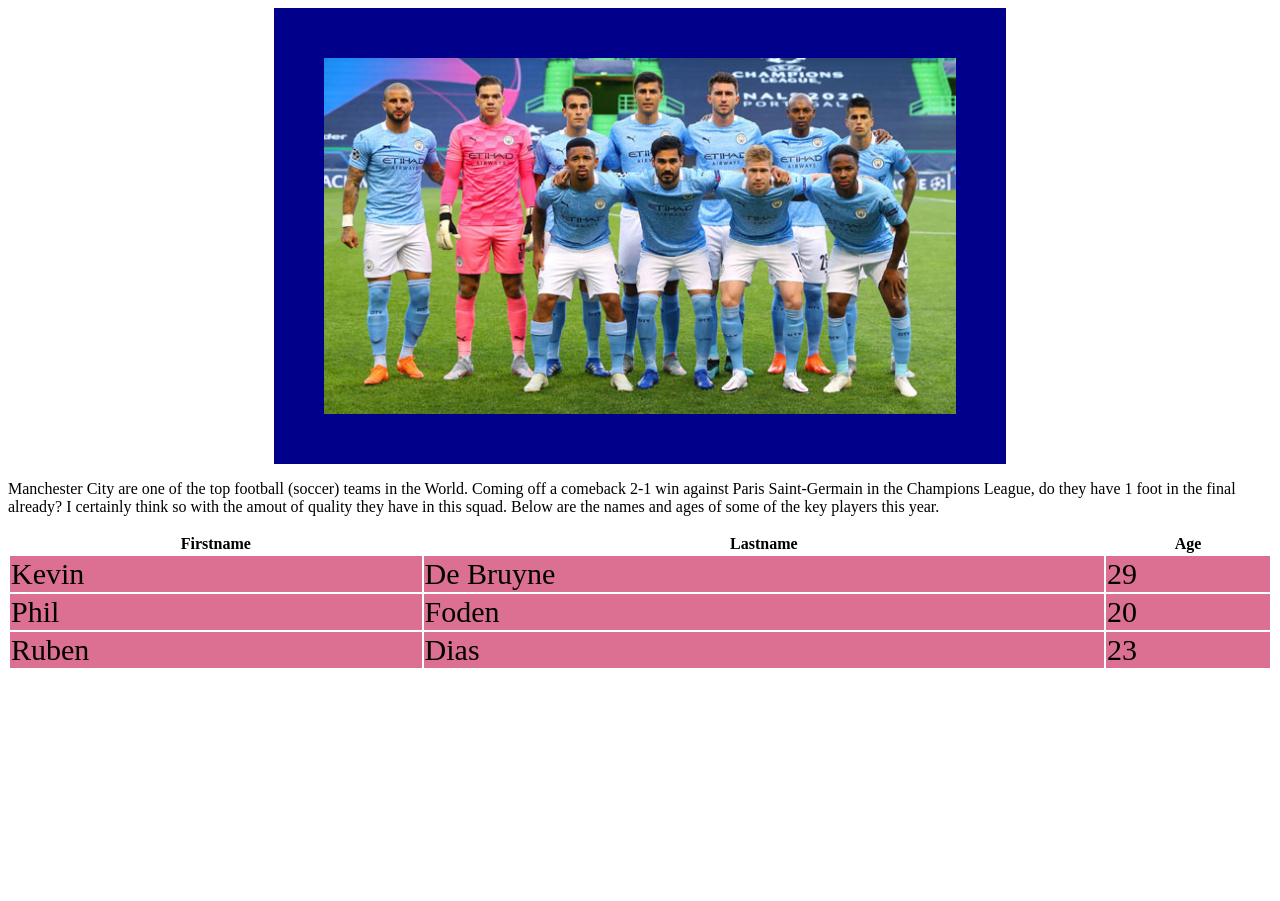
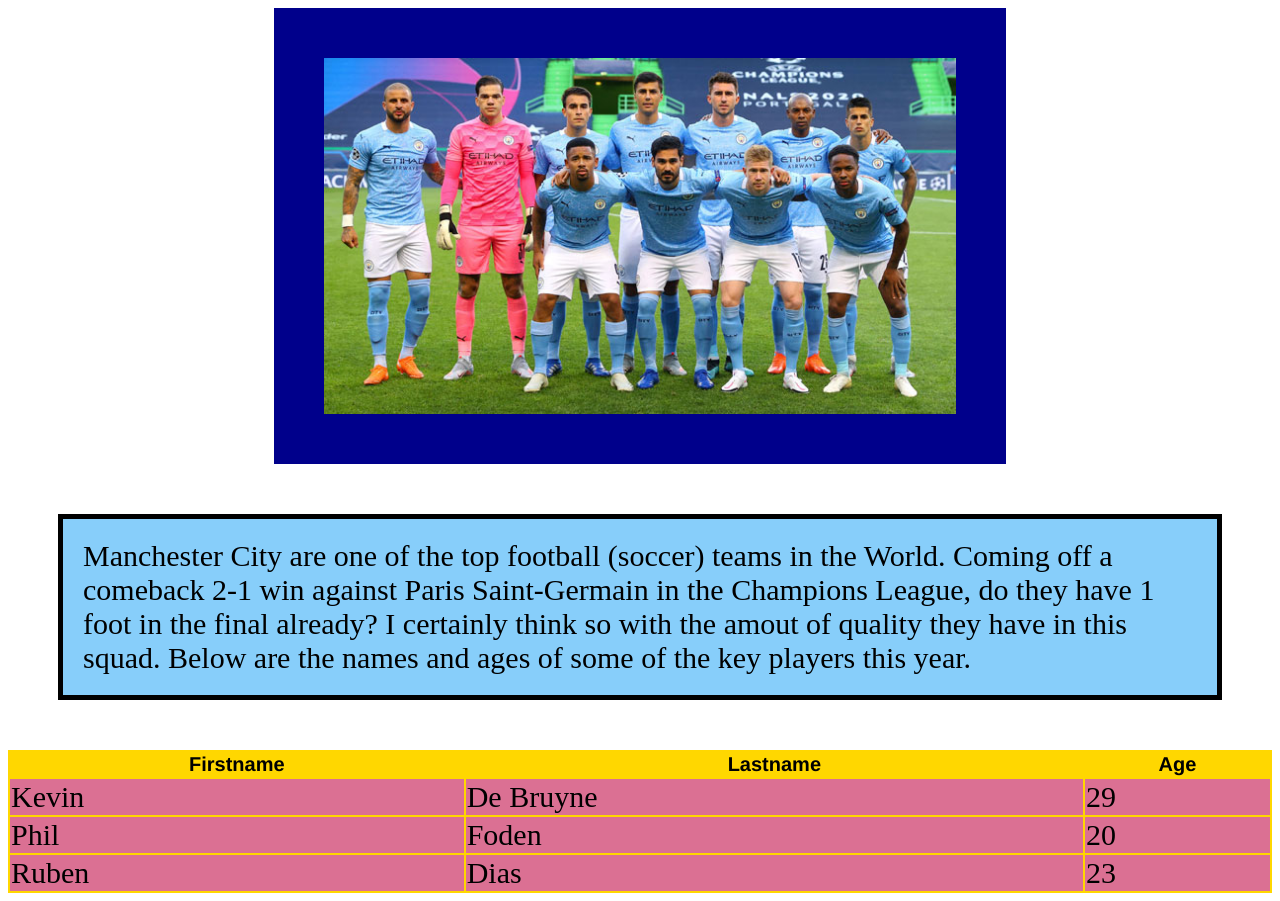
Before and after one commit to Mateo-Ugarte/Unit-4-02, a plain HTML site: page index.html in a window 1280 px wide. Before the commit the page ends 800 px from the top, so only its background shows below. Drawn offline with Linux system fonts and the light colour scheme.

Commit message:
Finishing

```diff
--- a/style.css
+++ b/style.css
@@ -1,5 +1,4 @@
 .myDiv {
-        border: 15px checkered orange;
         background-color: darkblue;
         text-align: center;
         height: 50%;
@@ -13,10 +12,24 @@
         margin-right: auto;
         width: 50%;
       }
-
 .tr {
        background-color: palevioletred;
        font-size: 30px;
-
-
+       font-family: 'Times New Roman', Times, serif;
 }
+.table {
+       font-family: 'Franklin Gothic Medium', 'Arial Narrow', Arial, sans-serif;
+       font-size: 20px;
+       background-color: gold;
+}
+.writing {
+       font-size: 30px;
+       background-color: lightskyblue;
+       padding: 20px;
+       border-style: ridge;
+       margin-top: 50px;
+       margin-bottom: 50px;
+       margin-right: 50px;
+       margin-left: 50px;
+       border: 5px solid black;
+}
```
